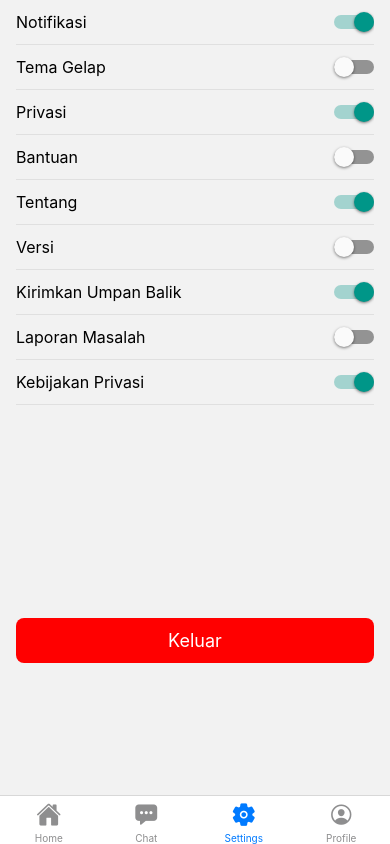
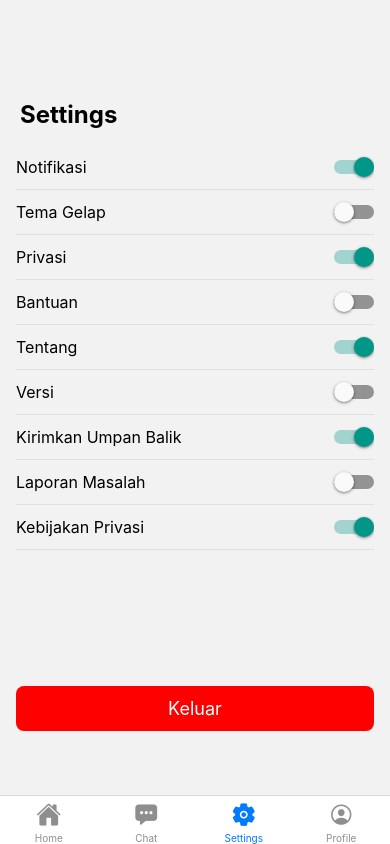
Before and after one commit to PrayogaBoedihartoyo/TodoList-IOS, a React Native app: screen /Settings in a window 390 px wide. Built offline with nearby package versions, Linux system fonts and the light colour scheme.

Commit message:
Initial Commit

```diff
--- a/pages/Settings.js
+++ b/pages/Settings.js
@@ -1,9 +1,6 @@
 import React, { useState } from 'react';
 import { View, Text, FlatList, Switch, StyleSheet, TouchableOpacity } from 'react-native';
-import {useSafeAreaInsets} from "react-native-safe-area-context";
-
 const SettingsScreen = () => {
-    const inset = useSafeAreaInsets();
     const [settings, setSettings] = useState([
         { id: '1', title: 'Notifikasi', enabled: true },
         { id: '2', title: 'Tema Gelap', enabled: false },
@@ -28,17 +25,17 @@ const SettingsScreen = () => {
 
     return (
         <View>
-            <View style={{...styles.container, paddingTop: inset.top}}>
+            <View style={styles.taskWrapper}>
+                <Text style={styles.sectionTitle}>Settings</Text>
+            </View>
+            <View style={{...styles.container}}>
                 <FlatList
                     data={settings}
                     keyExtractor={(item) => item.id}
                     renderItem={({ item }) => (
                         <View style={styles.settingItem}>
                             <Text style={styles.settingTitle}>{item.title}</Text>
-                            <Switch
-                                value={item.enabled}
-                                onValueChange={() => toggleSwitch(item.id)}
-                            />
+                            <Switch value={item.enabled} onValueChange={() => toggleSwitch(item.id)}/>
                         </View>
                     )}
                 />
@@ -53,9 +50,18 @@ const SettingsScreen = () => {
 };
 
 const styles = StyleSheet.create({
+    taskWrapper: {
+        paddingTop: 100,
+        paddingHorizontal: 20,
+        // backgroundColor: '#5C6D6F',
+    },
+    sectionTitle: {
+        fontSize: 24,
+        fontWeight: 'bold',
+    },
     container: {
-        height: '76%',
         padding: 16,
+        // backgroundColor: 'red',
     },
     settingItem: {
         flexDirection: 'row',
@@ -74,7 +80,7 @@ const styles = StyleSheet.create({
         borderRadius: 8,
         alignItems: 'center',
         marginHorizontal: 16,
-        marginTop: 150,
+        marginTop: 120,
     },
     signOutText: {
         color: 'white',
```
